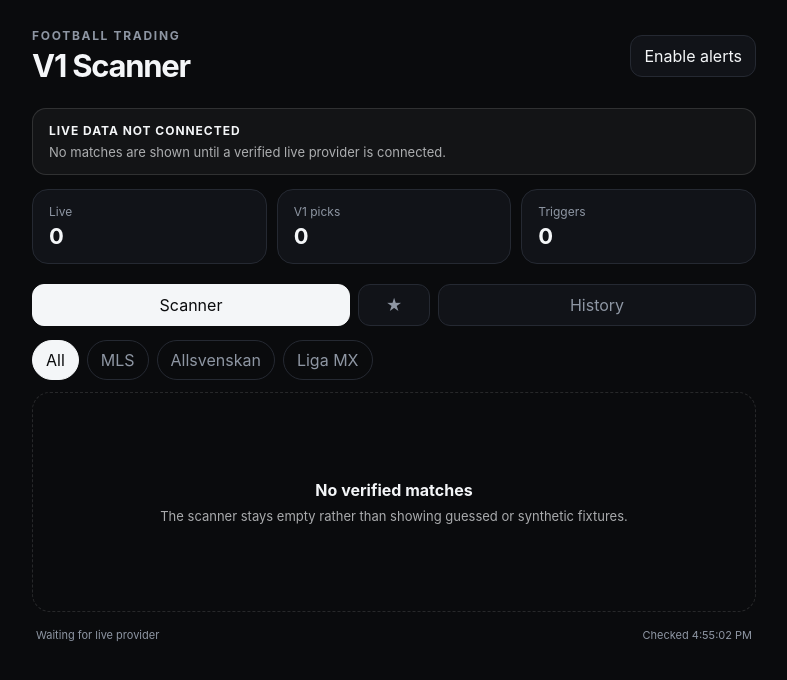
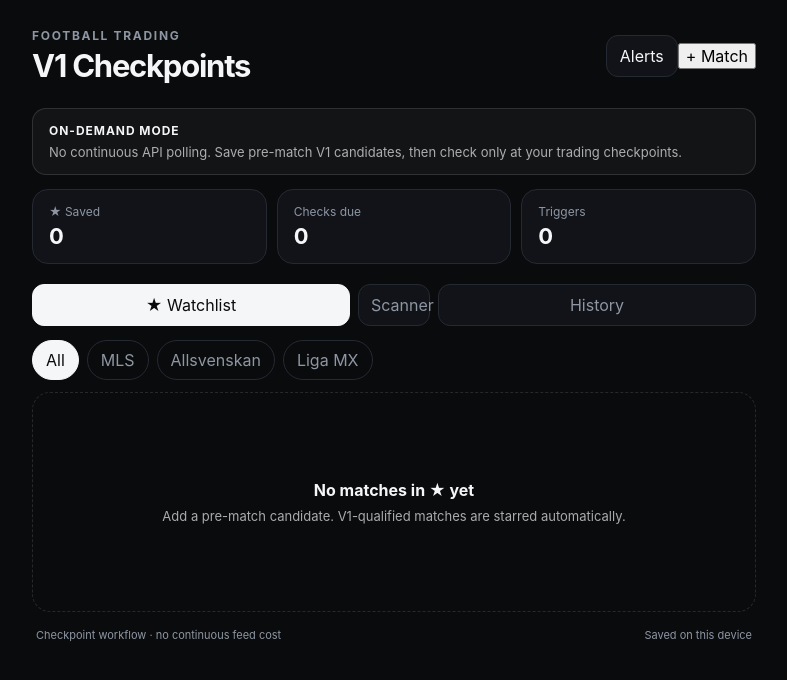
Before and after one commit to cuonglv1108/football-trading-v1, a Next.js app in the folder football-trading-v1/: page / in a window 1280 px wide. Shown: the top 680 px of the page, without its empty margins (246-1033 px from the left). Built offline with nearby package versions, Linux system fonts and the light colour scheme.

Commit message:
Switch app to on-demand checkpoint workflow

```diff
--- a/football-trading-v1/app/page.tsx
+++ b/football-trading-v1/app/page.tsx
@@ -1,137 +1,225 @@
 'use client';
 
-import { useEffect, useMemo, useRef, useState } from 'react';
+import { FormEvent, useEffect, useMemo, useState } from 'react';
 import MatchCard from '../components/MatchCard';
+import { evaluateV1 } from '../lib/rules';
 import { League, TradingMatch } from '../lib/types';
 
 const leagues: Array<'ALL' | League> = ['ALL', 'MLS', 'Allsvenskan', 'Liga MX'];
-type FeedMode = 'DEMO' | 'NO_LIVE_PROVIDER' | 'LIVE';
 type View = 'SCANNER' | 'STARRED' | 'HISTORY';
 
+const WATCH_KEY = 'football-trading-v1-watch';
 const STAR_KEY = 'football-trading-v1-starred';
 const HISTORY_KEY = 'football-trading-v1-history';
 
+function readSaved(key: string): TradingMatch[] {
+  try {
+    return JSON.parse(localStorage.getItem(key) || '[]');
+  } catch {
+    return [];
+  }
+}
+
+function nextCheckpoint(match: TradingMatch) {
+  if (!match.kickoff) return 'Manual check';
+  const kickoff = new Date(match.kickoff).getTime();
+  const now = Date.now();
+  const min = (now - kickoff) / 60000;
+
+  if (min < 38) return `40' check in ${Math.max(1, Math.ceil(38 - min))}m`;
+  if (min < 48) return "40' CHECK DUE";
+  if (min < 60) return 'HT CHECK DUE';
+  if (min < 105) return 'H2 checkpoint';
+  return 'Check result';
+}
+
 export default function Home() {
   const [matches, setMatches] = useState<TradingMatch[]>([]);
-  const [league, setLeague] = useState<'ALL' | League>('ALL');
-  const [view, setView] = useState<View>('SCANNER');
   const [starred, setStarred] = useState<TradingMatch[]>([]);
   const [history, setHistory] = useState<TradingMatch[]>([]);
-  const [updatedAt, setUpdatedAt] = useState('');
-  const [mode, setMode] = useState<FeedMode>('NO_LIVE_PROVIDER');
-  const [dataSource, setDataSource] = useState<string | null>(null);
-  const previousStates = useRef<Record<string, string>>({});
+  const [league, setLeague] = useState<'ALL' | League>('ALL');
+  const [view, setView] = useState<View>('STARRED');
+  const [showAdd, setShowAdd] = useState(false);
+  const [checkpoint, setCheckpoint] = useState<TradingMatch | null>(null);
+  const [notice, setNotice] = useState('');
 
   useEffect(() => {
-    try {
-      setStarred(JSON.parse(localStorage.getItem(STAR_KEY) || '[]'));
-      setHistory(JSON.parse(localStorage.getItem(HISTORY_KEY) || '[]'));
-    } catch {}
+    setMatches(readSaved(WATCH_KEY));
+    setStarred(readSaved(STAR_KEY));
+    setHistory(readSaved(HISTORY_KEY));
   }, []);
 
-  function persistStarred(next: TradingMatch[]) {
+  function saveWatch(next: TradingMatch[]) {
+    setMatches(next);
+    localStorage.setItem(WATCH_KEY, JSON.stringify(next));
+  }
+
+  function saveStarred(next: TradingMatch[]) {
     setStarred(next);
     localStorage.setItem(STAR_KEY, JSON.stringify(next));
   }
 
-  function persistHistory(next: TradingMatch[]) {
-    const deduped = Array.from(new Map(next.map(m => [`${m.id}-${m.state}-${m.status}`, m])).values()).slice(0, 100);
+  function saveHistory(next: TradingMatch[]) {
+    const deduped = Array.from(
+      new Map(next.map(m => [`${m.id}-${m.checkedAt ?? m.status}-${m.state}`, m])).values()
+    ).slice(0, 150);
     setHistory(deduped);
     localStorage.setItem(HISTORY_KEY, JSON.stringify(deduped));
   }
 
   function toggleStar(match: TradingMatch) {
     const exists = starred.some(m => m.id === match.id);
-    persistStarred(exists ? starred.filter(m => m.id !== match.id) : [{ ...match }, ...starred]);
+    saveStarred(exists ? starred.filter(m => m.id !== match.id) : [{ ...match }, ...starred]);
   }
 
-  async function refresh() {
-    const res = await fetch('/api/matches', { cache: 'no-store' });
-    const data = await res.json();
-    const incoming = (data.matches ?? []) as TradingMatch[];
+  function addMatch(e: FormEvent<HTMLFormElement>) {
+    e.preventDefault();
+    const fd = new FormData(e.currentTarget);
+    const kickoffLocal = String(fd.get('kickoff') || '');
 
-    setMatches(incoming);
-    setUpdatedAt(data.updatedAt ?? '');
-    setMode(data.mode ?? 'NO_LIVE_PROVIDER');
-    setDataSource(data.dataSource ?? null);
+    const base: TradingMatch = {
+      id: `manual-${Date.now()}`,
+      league: String(fd.get('league')) as League,
+      home: String(fd.get('home') || '').trim(),
+      away: String(fd.get('away') || '').trim(),
+      minute: null,
+      status: 'PRE',
+      kickoff: kickoffLocal ? new Date(kickoffLocal).toISOString() : null,
+      scoreHome: 0,
+      scoreAway: 0,
+      cornersHome: 0,
+      cornersAway: 0,
+      prematchCornerLine: Number(fd.get('cornerLine')),
+      prematchGoalLine: Number(fd.get('goalLine')),
+      favourite: String(fd.get('favourite')) as 'HOME' | 'AWAY',
+      handicap: Number(fd.get('handicap')),
+      favouriteCoveringHandicap: false,
+      favouriteLosing: false,
+      ftGoalOverClear: false,
+      checkedAt: new Date().toISOString(),
+    };
 
-    if (data.mode !== 'LIVE') return;
-
-    for (const m of incoming) {
-      const prev = previousStates.current[m.id];
-
-      if (m.notable && !starred.some(s => s.id === m.id)) {
-        persistStarred([{ ...m }, ...starred]);
+    if (!base.home || !base.away || Number.isNaN(base.prematchCornerLine) || Number.isNaN(base.prematchGoalLine)) {
+      setNotice('Please complete the match and pre-match lines.');
+      return;
     }
 
-      if (prev && prev !== 'TRIGGER' && m.state === 'TRIGGER') {
-        persistHistory([{ ...m }, ...history]);
+    const evaluated = { ...base, ...evaluateV1(base) };
+    saveWatch([evaluated, ...matches]);
 
-        if ('Notification' in window && Notification.permission === 'granted') {
-          new Notification(`V1 TRIGGER — ${m.home} vs ${m.away}`, {
-            body: `${m.status} | ${m.scoreHome}-${m.scoreAway} | Corners ${m.cornersHome}-${m.cornersAway} | V1 ${m.winProbability ?? 0}%`,
+    if (evaluated.state === 'QUALIFIED') {
+      saveStarred([evaluated, ...starred.filter(m => m.id !== evaluated.id)]);
+      setNotice('★ Added to watchlist — V1 pre-match filter passed.');
+    } else {
+      setNotice('Saved to Scanner, but it did not pass V1 pre-match filter.');
+    }
+
+    e.currentTarget.reset();
+    setShowAdd(false);
+  }
+
+  function submitCheckpoint(e: FormEvent<HTMLFormElement>) {
+    e.preventDefault();
+    if (!checkpoint) return;
+    const fd = new FormData(e.currentTarget);
+
+    const updated: TradingMatch = {
+      ...checkpoint,
+      status: String(fd.get('status')) as TradingMatch['status'],
+      minute: Number(fd.get('minute')) || null,
+      scoreHome: Number(fd.get('scoreHome')) || 0,
+      scoreAway: Number(fd.get('scoreAway')) || 0,
+      cornersHome: Number(fd.get('cornersHome')) || 0,
+      cornersAway: Number(fd.get('cornersAway')) || 0,
+      liveCornerLine: fd.get('liveCornerLine') ? Number(fd.get('liveCornerLine')) : null,
+      liveGoalLine: fd.get('liveGoalLine') ? Number(fd.get('liveGoalLine')) : null,
+      favouriteCoveringHandicap: fd.get('favCovering') === 'on',
+      favouriteLosing: fd.get('favLosing') === 'on',
+      ftGoalOverClear: fd.get('goalClear') === 'on',
+      checkedAt: new Date().toISOString(),
+    };
+
+    const evaluated = { ...updated, ...evaluateV1(updated) };
+    saveWatch(matches.map(m => m.id === evaluated.id ? evaluated : m));
+    saveStarred(starred.map(m => m.id === evaluated.id ? evaluated : m));
+    saveHistory([evaluated, ...history]);
+
+    if (evaluated.state === 'TRIGGER' && 'Notification' in window && Notification.permission === 'granted') {
+      new Notification(`V1 TRIGGER — ${evaluated.home} vs ${evaluated.away}`, {
+        body: `${evaluated.status} | ${evaluated.scoreHome}-${evaluated.scoreAway} | Corners ${evaluated.cornersHome}-${evaluated.cornersAway} | V1 ${evaluated.winProbability}%`,
       });
     }
+
+    setNotice(`${evaluated.state} · V1 ${evaluated.winProbability}%`);
+    setCheckpoint(null);
   }
-
-      if (m.status === 'FT' && prev !== 'FT') {
-        persistHistory([{ ...m }, ...history]);
-      }
-
-      previousStates.current[m.id] = m.state ?? '';
-    }
-  }
-
-  useEffect(() => {
-    refresh();
-    const id = setInterval(refresh, 1000);
-    return () => clearInterval(id);
-  }, [starred, history]);
-
-  const sourceList = view === 'STARRED' ? starred : view === 'HISTORY' ? history : matches;
-  const filtered = useMemo(
-    () => league === 'ALL' ? sourceList : sourceList.filter(m => m.league === league),
-    [sourceList, league]
-  );
-
-  const liveCount = matches.filter(m => m.status === 'LIVE' || m.status === 'HT').length;
-  const triggerCount = matches.filter(m => m.state === 'TRIGGER').length;
-  const notableCount = matches.filter(m => m.notable).length;
 
   async function enableNotifications() {
     if ('Notification' in window) await Notification.requestPermission();
   }
+
+  const source = view === 'STARRED' ? starred : view === 'HISTORY' ? history : matches;
+  const filtered = useMemo(
+    () => league === 'ALL' ? source : source.filter(m => m.league === league),
+    [source, league]
+  );
+
+  const dueCount = starred.filter(m => /DUE|checkpoint|result/i.test(nextCheckpoint(m))).length;
+  const triggerCount = starred.filter(m => m.state === 'TRIGGER').length;
 
   return (
     <main className="shell">
       <header>
         <div>
           <p className="eyebrow">FOOTBALL TRADING</p>
-          <h1>V1 Scanner</h1>
+          <h1>V1 Checkpoints</h1>
         </div>
-        <button className="notify" onClick={enableNotifications}>Enable alerts</button>
+        <div className="headerActions">
+          <button className="notify" onClick={enableNotifications}>Alerts</button>
+          <button className="addBtn" onClick={() => setShowAdd(v => !v)}>+ Match</button>
+        </div>
       </header>
 
-      {mode !== 'LIVE' && (
-        <section className="feedNotice" role="status">
-          <strong>{mode === 'DEMO' ? 'DEMO MODE' : 'LIVE DATA NOT CONNECTED'}</strong>
-          <span>
-            {mode === 'DEMO'
-              ? `Synthetic test data only${dataSource ? ` — ${dataSource}` : ''}. Not real fixtures.`
-              : 'No matches are shown until a verified live provider is connected.'}
-          </span>
+      <section className="feedNotice onDemand" role="status">
+        <strong>ON-DEMAND MODE</strong>
+        <span>No continuous API polling. Save pre-match V1 candidates, then check only at your trading checkpoints.</span>
       </section>
+
+      {notice && <div className="toast" onClick={() => setNotice('')}>{notice}</div>}
+
+      {showAdd && (
+        <form className="quickForm" onSubmit={addMatch}>
+          <div className="formTitle">Pre-match shortlist</div>
+          <div className="formGrid">
+            <select name="league" defaultValue="MLS">
+              <option>MLS</option>
+              <option>Allsvenskan</option>
+              <option>Liga MX</option>
+            </select>
+            <input name="kickoff" type="datetime-local" />
+            <input name="home" placeholder="Home team" required />
+            <input name="away" placeholder="Away team" required />
+            <input name="cornerLine" type="number" step="0.25" placeholder="Corner line e.g. 10.5" required />
+            <input name="goalLine" type="number" step="0.25" placeholder="Goal line e.g. 3.0" required />
+            <select name="favourite" defaultValue="HOME">
+              <option value="HOME">Home favourite</option>
+              <option value="AWAY">Away favourite</option>
+            </select>
+            <input name="handicap" type="number" step="0.25" defaultValue="-0.75" />
+          </div>
+          <button className="primaryBtn" type="submit">Run V1 + Save</button>
+        </form>
       )}
 
       <section className="summary">
-        <div><span>Live</span><strong>{liveCount}</strong></div>
-        <div><span>V1 picks</span><strong>{notableCount}</strong></div>
+        <div><span>★ Saved</span><strong>{starred.length}</strong></div>
+        <div><span>Checks due</span><strong>{dueCount}</strong></div>
         <div><span>Triggers</span><strong>{triggerCount}</strong></div>
       </section>
 
       <nav className="mainTabs">
+        <button className={view === 'STARRED' ? 'active' : ''} onClick={() => setView('STARRED')}>★ Watchlist</button>
         <button className={view === 'SCANNER' ? 'active' : ''} onClick={() => setView('SCANNER')}>Scanner</button>
-        <button className={view === 'STARRED' ? 'active' : ''} onClick={() => setView('STARRED')}>★</button>
         <button className={view === 'HISTORY' ? 'active' : ''} onClick={() => setView('HISTORY')}>History</button>
       </nav>
 
@@ -145,39 +233,72 @@ export default function Home() {
 
       {view === 'HISTORY' && history.length > 0 && (
         <div className="historyBar">
-          <span>Saved automatically when V1 triggers or a match finishes.</span>
+          <span>Every checkpoint snapshot is saved locally.</span>
           <button onClick={() => { setHistory([]); localStorage.removeItem(HISTORY_KEY); }}>Clear</button>
         </div>
       )}
 
       <section className="matchList">
-        {filtered.length > 0
-          ? filtered.map(match => (
+        {filtered.length > 0 ? filtered.map(match => (
+          <div key={`${match.id}-${view}-${match.checkedAt}`}>
+            {view === 'STARRED' && <div className="checkpointLabel">{nextCheckpoint(match)}</div>}
             <MatchCard
-                key={`${match.id}-${view}`}
               match={match}
               starred={starred.some(m => m.id === match.id)}
               onToggleStar={view !== 'HISTORY' ? toggleStar : undefined}
+              onCheckpoint={view !== 'HISTORY' ? setCheckpoint : undefined}
               compact={view === 'HISTORY'}
             />
-            ))
-          : <div className="emptyState">
-              <strong>
-                {view === 'STARRED' ? 'No starred matches yet' : view === 'HISTORY' ? 'No saved history yet' : 'No verified matches'}
-              </strong>
-              <span>
-                {view === 'STARRED'
-                  ? 'Upcoming V1 picks will be added here automatically. You can also star a match manually.'
-                  : view === 'HISTORY'
-                    ? 'Triggered and finished matches will be saved here automatically.'
-                    : 'The scanner stays empty rather than showing guessed or synthetic fixtures.'}
-              </span>
-            </div>}
+          </div>
+        )) : (
+          <div className="emptyState">
+            <strong>{view === 'STARRED' ? 'No matches in ★ yet' : view === 'HISTORY' ? 'No checkpoint history yet' : 'No scanned matches yet'}</strong>
+            <span>{view === 'STARRED' ? 'Add a pre-match candidate. V1-qualified matches are starred automatically.' : 'Nothing to show yet.'}</span>
+          </div>
+        )}
       </section>
 
+      {checkpoint && (
+        <div className="modalBackdrop" onClick={() => setCheckpoint(null)}>
+          <form className="checkpointForm" onSubmit={submitCheckpoint} onClick={e => e.stopPropagation()}>
+            <div className="modalTop">
+              <div>
+                <p className="eyebrow">CHECKPOINT</p>
+                <strong>{checkpoint.home} vs {checkpoint.away}</strong>
+              </div>
+              <button type="button" className="closeBtn" onClick={() => setCheckpoint(null)}>×</button>
+            </div>
+
+            <div className="formGrid">
+              <select name="status" defaultValue={checkpoint.status === 'PRE' ? 'HT' : checkpoint.status}>
+                <option value="LIVE">LIVE</option>
+                <option value="HT">HT</option>
+                <option value="FT">FT</option>
+              </select>
+              <input name="minute" type="number" placeholder="Minute" defaultValue={checkpoint.minute ?? 45} />
+              <input name="scoreHome" type="number" min="0" placeholder="Home goals" defaultValue={checkpoint.scoreHome} />
+              <input name="scoreAway" type="number" min="0" placeholder="Away goals" defaultValue={checkpoint.scoreAway} />
+              <input name="cornersHome" type="number" min="0" placeholder="Home corners" defaultValue={checkpoint.cornersHome} />
+              <input name="cornersAway" type="number" min="0" placeholder="Away corners" defaultValue={checkpoint.cornersAway} />
+              <input name="liveCornerLine" type="number" step="0.25" placeholder="365 live corner line" defaultValue={checkpoint.liveCornerLine ?? ''} />
+              <input name="liveGoalLine" type="number" step="0.25" placeholder="365 live goal line" defaultValue={checkpoint.liveGoalLine ?? ''} />
+            </div>
+
+            <div className="checkFlags">
+              <label><input type="checkbox" name="favCovering" /> Favourite covering handicap</label>
+              <label><input type="checkbox" name="favLosing" /> Favourite losing</label>
+              <label><input type="checkbox" name="goalClear" /> FT Over Goals already clear</label>
+            </div>
+
+            <button className="primaryBtn" type="submit">Evaluate V1 snapshot</button>
+            <p className="formHint">Enter the current Bet365 snapshot once. The app recalculates V1 and saves it to History.</p>
+          </form>
+        </div>
+      )}
+
       <footer>
-        <span>{mode === 'LIVE' ? 'Verified live feed' : mode === 'DEMO' ? 'Demo feed' : 'Waiting for live provider'}</span>
-        <span>{updatedAt ? `Checked ${new Date(updatedAt).toLocaleTimeString()}` : 'Connecting…'}</span>
+        <span>Checkpoint workflow · no continuous feed cost</span>
+        <span>Saved on this device</span>
       </footer>
     </main>
   );
```
Lines whose indentation alone changed are shown as unchanged.
